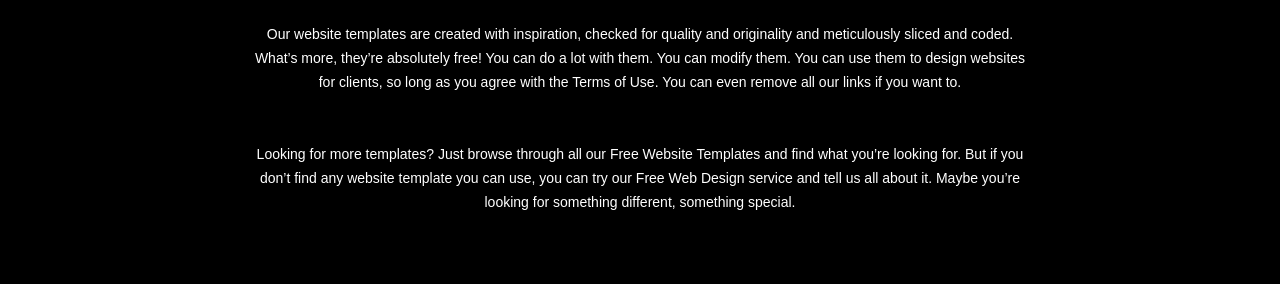
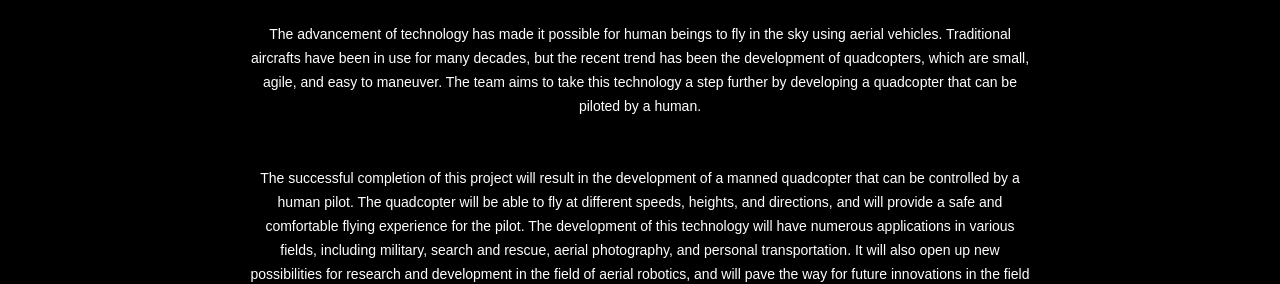
Before and after one commit to sadiqalimir/aeroastro2.0, a plain HTML site: page Manned Quadcopter.html in a window 1280 px wide. Shown: the part 668-952 px from the top of the page. Drawn offline with Linux system fonts and the light colour scheme.

Commit message:
MQ23 update

```diff
--- a/Manned Quadcopter.html
+++ b/Manned Quadcopter.html
@@ -49,8 +49,8 @@
 					<h1>PROJECT MQ23</h1>
 					<img src="images/moon-landing.jpg" alt="">
 					<h2>MANNED QUADCOPTER 2023</h2>
-					<p>Our website templates are created with inspiration, checked for quality and originality and meticulously sliced and coded. What’s more, they’re absolutely free! You can do a lot with them. You can modify them. You can use them to design websites for clients, so long as you agree with the Terms of Use. You can even remove all our links if you want to.</p>
-					<p>Looking for more templates? Just browse through all our Free Website Templates and find what you’re looking for. But if you don’t find any website template you can use, you can try our Free Web Design service and tell us all about it. Maybe you’re looking for something different, something special.</p>
+					<p>The advancement of technology has made it possible for human beings to fly in the sky using aerial vehicles. Traditional aircrafts have been in use for many decades, but the recent trend has been the development of quadcopters, which are small, agile, and easy to maneuver. The team aims to take this technology a step further by developing a quadcopter that can be piloted by a human.</p>
+					<p>The successful completion of this project will result in the development of a manned quadcopter that can be controlled by a human pilot. The quadcopter will be able to fly at different speeds, heights, and directions, and will provide a safe and comfortable flying experience for the pilot. The development of this technology will have numerous applications in various fields, including military, search and rescue, aerial photography, and personal transportation. It will also open up new possibilities for research and development in the field of aerial robotics, and will pave the way for future innovations in the field of aerial vehicles.</p>
 				</div>
 			</div>
 		</div>
--- a/css/style.css
+++ b/css/style.css
@@ -557,7 +557,7 @@ img {
 	width: 820px;
 }
 #body.about .header div p {
-	color: #ffffff;
+	color: #000000;
 	display: block;
 	font-family: Arial;
 	font-size: 18px;
```
